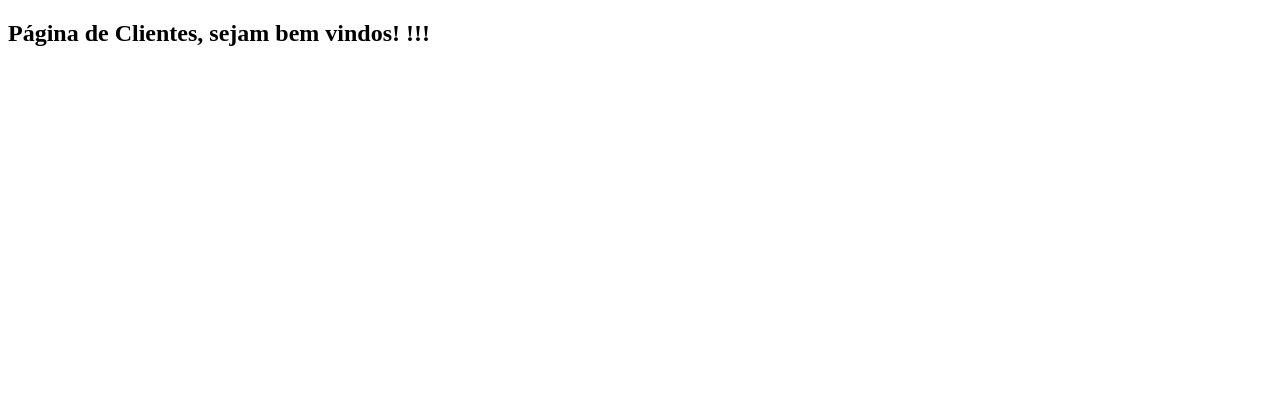
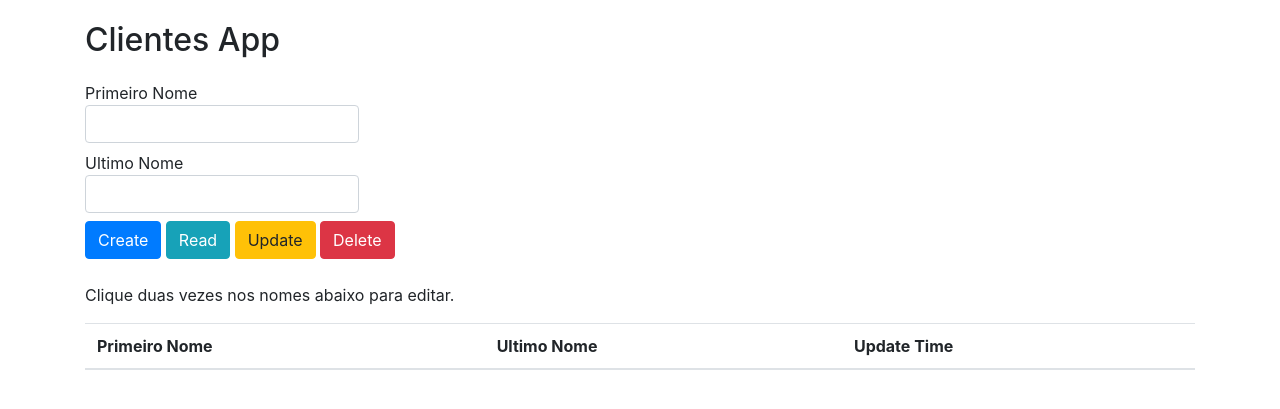
Before and after one commit to gabrielsecani/pythonapi, a Python web app: template templates/clientes.html in a window 1280 px wide. Shown: the top 409 px of the page. Run offline with Jinja, Linux system fonts and the light colour scheme; the template is opened without the code that fills it, so the values that code supplies are empty; some libraries are stand-ins or nearby versions.

Commit message:
crud clientes html

```diff
--- /dev/null
+++ b/static/js/clientes.js
@@ -0,0 +1,236 @@
+// Create the namespace instance
+let ns = {};
+
+// Create the model instance
+ns.model = (function() {
+    'use strict';
+
+    let $event_pump = $('body');
+
+    // Return the API
+    return {
+        'read': function() {
+            let ajax_options = {
+                type: 'GET',
+                url: 'api/clientes',
+                accepts: 'application/json',
+                dataType: 'json'
+            };
+            $.ajax(ajax_options)
+            .done(function(data) {
+                $event_pump.trigger('model_read_success', [data]);
+            })
+            .fail(function(xhr, textStatus, errorThrown) {
+                $event_pump.trigger('model_error', [xhr, textStatus, errorThrown]);
+            })
+        },
+        create: function(fname, lname) {
+            let ajax_options = {
+                type: 'POST',
+                url: 'api/clientes',
+                accepts: 'application/json',
+                contentType: 'application/json',
+                //dataType: 'json',
+                data: JSON.stringify({
+                    'fname': fname,
+                    'lname': lname
+                })
+            };
+            $.ajax(ajax_options)
+            .done(function(data) {
+                $event_pump.trigger('model_create_success', [data]);
+            })
+            .fail(function(xhr, textStatus, errorThrown) {
+                $event_pump.trigger('model_error', [xhr, textStatus, errorThrown]);
+            })
+        },
+        update: function(fname, lname) {
+            let ajax_options = {
+                type: 'PUT',
+                url: 'api/clientes/' + lname,
+                accepts: 'application/json',
+                contentType: 'application/json',
+                dataType: 'json',
+                data: JSON.stringify({
+                    'fname': fname,
+                    'lname': lname
+                })
+            };
+            $.ajax(ajax_options)
+            .done(function(data) {
+                $event_pump.trigger('model_update_success', [data]);
+            })
+            .fail(function(xhr, textStatus, errorThrown) {
+                $event_pump.trigger('model_error', [xhr, textStatus, errorThrown]);
+            })
+        },
+        'delete': function(lname) {
+            let ajax_options = {
+                type: 'DELETE',
+                url: 'api/clientes/' + lname,
+                accepts: 'application/json',
+                contentType: 'plain/text'
+            };
+            $.ajax(ajax_options)
+            .done(function(data) {
+                $event_pump.trigger('model_delete_success', [data]);
+            })
+            .fail(function(xhr, textStatus, errorThrown) {
+                $event_pump.trigger('model_error', [xhr, textStatus, errorThrown]);
+            })
+        }
+    };
+}());
+
+// Create the view instance
+ns.view = (function() {
+    'use strict';
+
+    let $fname = $('#fname'),
+        $lname = $('#lname');
+
+    // return the API
+    return {
+        reset: function() {
+            $lname.val('');
+            $fname.val('').focus();
+        },
+        update_editor: function(fname, lname) {
+            $lname.val(lname);
+            $fname.val(fname).focus();
+        },
+        build_table: function(people) {
+            let rows = ''
+
+            // clear the table
+            $('.conteudo table > tbody').empty();
+
+            // did we get a people array?
+            if (people) {
+                for (let i=0, l=people.length; i < l; i++) {
+                    rows += `<tr><td class="fname">${people[i].fname}</td><td class="lname">${people[i].lname}</td><td>${people[i].timestamp}</td></tr>`;
+                }
+                $('table > tbody').append(rows);
+            }
+        },
+        error: function(error_msg) {
+            $('.error')
+                .text(error_msg)
+                .css('visibility', 'visible');
+            setTimeout(function() {
+                $('.error').css('visibility', 'hidden');
+            }, 3000)
+        }
+    };
+}());
+
+// Create the controller
+ns.controller = (function(m, v) {
+    'use strict';
+
+    let model = m,
+        view = v,
+        $event_pump = $('body'),
+        $fname = $('#fname'),
+        $lname = $('#lname');
+
+    // Get the data from the model after the controller is done initializing
+    setTimeout(function() {
+        model.read();
+    }, 100)
+
+    // Validate input
+    function validate(fname, lname) {
+        return fname !== "" && lname !== "";
+    }
+
+    // Create our event handlers
+    $('#create').click(function(e) {
+        let fname = $fname.val(),
+            lname = $lname.val();
+
+        e.preventDefault();
+
+        if (validate(fname, lname)) {
+            model.create(fname, lname)
+        } else {
+            alert('Problema com os parâmetros: primeiro ou último nome');
+        }
+    });
+
+    $('#update').click(function(e) {
+        let fname = $fname.val(),
+            lname = $lname.val();
+
+        e.preventDefault();
+
+        if (validate(fname, lname)) {
+            model.update(fname, lname)
+        } else {
+            alert('Problema com os parâmetros: primeiro ou último nome');
+        }
+        e.preventDefault();
+    });
+
+    $('#delete').click(function(e) {
+        let lname = $lname.val();
+
+        e.preventDefault();
+
+        if (validate('placeholder', lname)) {
+            model.delete(lname)
+        } else {
+            alert('Problema com os parâmetros: primeiro ou último nome');
+        }
+        e.preventDefault();
+    });
+
+    $('#reset').click(function() {
+        //location.reload();
+        //model.read();
+        window.location.reload();
+        view.reset();
+    })
+
+    $('table > tbody').on('dblclick', 'tr', function(e) {
+        let $target = $(e.target),
+            fname,
+            lname;
+
+        fname = $target
+            .parent()
+            .find('td.fname')
+            .text();
+
+        lname = $target
+            .parent()
+            .find('td.lname')
+            .text();
+
+        view.update_editor(fname, lname);
+    });
+
+    // Handle the model events
+    $event_pump.on('model_read_success', function(e, data) {
+        view.build_table(data);
+        view.reset();
+    });
+
+    $event_pump.on('model_create_success', function(e, data) {
+        model.read();
+    });
+
+    $event_pump.on('model_update_success', function(e, data) {
+        model.read();
+    });
+
+    $event_pump.on('model_delete_success', function(e, data) {
+        model.read();
+    });
+
+    $event_pump.on('model_error', function(e, xhr, textStatus, errorThrown) {
+        let error_msg = "Msg de Erro:" + textStatus + ': ' + errorThrown + ' - ' + xhr.responseJSON.detail;
+        view.error(error_msg);
+        console.log(error_msg);
+    })
+}(ns.model, ns.view));
--- a/templates/clientes.html
+++ b/templates/clientes.html
@@ -1,11 +1,49 @@
-<!DOCTYPE html>
-<head>
-    <meta charset="UTF-8">
-    <title>Clientes Home Page</title>
-</head>
-<body>
-    <h2>
-        Página de Clientes, sejam bem vindos! !!!
-    </h2>
-</body>
+<html lang="pt-br">
+  <head>
+    <!-- Meta tags Obrigatórias: https://getbootstrap.com.br/docs/3.3/css/#tables -->
+    <meta charset="utf-8">
+    <meta name="viewport" content="width=device-width, initial-scale=1, shrink-to-fit=no">
+    <!-- Bootstrap CSS -->
+    <link rel="stylesheet" href="https://stackpath.bootstrapcdn.com/bootstrap/4.1.3/css/bootstrap.min.css" integrity="sha384-MCw98/SFnGE8fJT3GXwEOngsV7Zt27NXFoaoApmYm81iuXoPkFOJwJ8ERdknLPMO" crossorigin="anonymous">
+
+    <title>Clientes App</title>
+    <link rel="stylesheet" href="https://cdnjs.cloudflare.com/ajax/libs/normalize/8.0.0/normalize.min.css">
+    <script src="http://code.jquery.com/jquery-3.3.1.min.js" integrity="sha256-FgpCb/KJQlLNfOu91ta32o/NMZxltwRo8QtmkMRdAu8=" crossorigin="anonymous">
+    </script>
+  </head>
+  <body>
+    <div class="container">
+      <h1>Clientes App</h1>
+      <div class="section editor"> <label for="fname">Primeiro Nome <input id="fname" class="form-control"
+            type="text"> </label> <br>
+        <label for="lname">Ultimo Nome <input id="lname" type="text" class="form-control"> </label>
+        <br>
+        <button id="create" class="btn btn-primary">Create</button> <button id="reset" class="btn btn-info">Read</button>  <button id="update" class="btn btn-warning">Update</button>
+        <button id="delete" class="btn btn-danger">Delete</button> </div>
+      <br>
+      <blockquote>
+        <p>Clique duas vezes nos nomes abaixo para editar.</p>
+      </blockquote>
+      <div class="conteudo">
+        <table class="table table-striped">
+          <thead>
+            <tr>
+              <th>Primeiro Nome</th>
+              <th>Ultimo Nome</th>
+              <th>Update Time</th>
+            </tr>
+          </thead>
+          <tbody>
+          </tbody>
+        </table>
+      </div>
+      <div class="error"> </div>
+    </div>
+    <script src="static/js/clientes.js"></script>
+
+    <!-- Dependencias Bootstrap: jQuery.js, Popper.js, Bootstrap JS -->
+    <script src="https://cdnjs.cloudflare.com/ajax/libs/popper.js/1.14.3/umd/popper.min.js" integrity="sha384-ZMP7rVo3mIykV+2+9J3UJ46jBk0WLaUAdn689aCwoqbBJiSnjAK/l8WvCWPIPm49" crossorigin="anonymous"></script>
+    <script src="https://stackpath.bootstrapcdn.com/bootstrap/4.1.3/js/bootstrap.min.js" integrity="sha384-ChfqqxuZUCnJSK3+MXmPNIyE6ZbWh2IMqE241rYiqJxyMiZ6OW/JmZQ5stwEULTy" crossorigin="anonymous"></script>
+
+  </body>
 </html>
```
